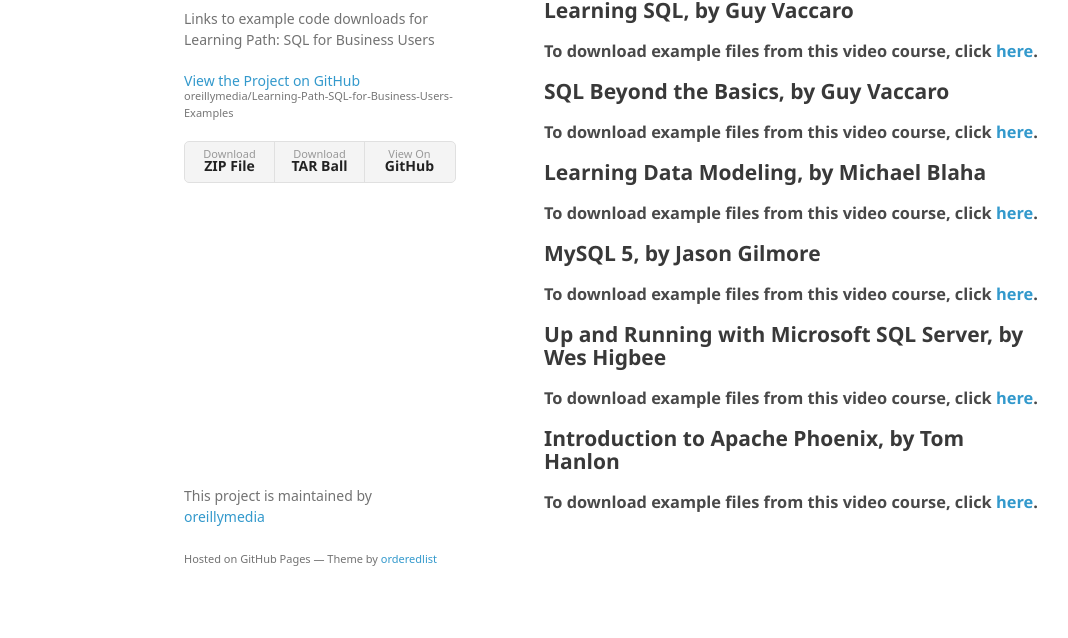
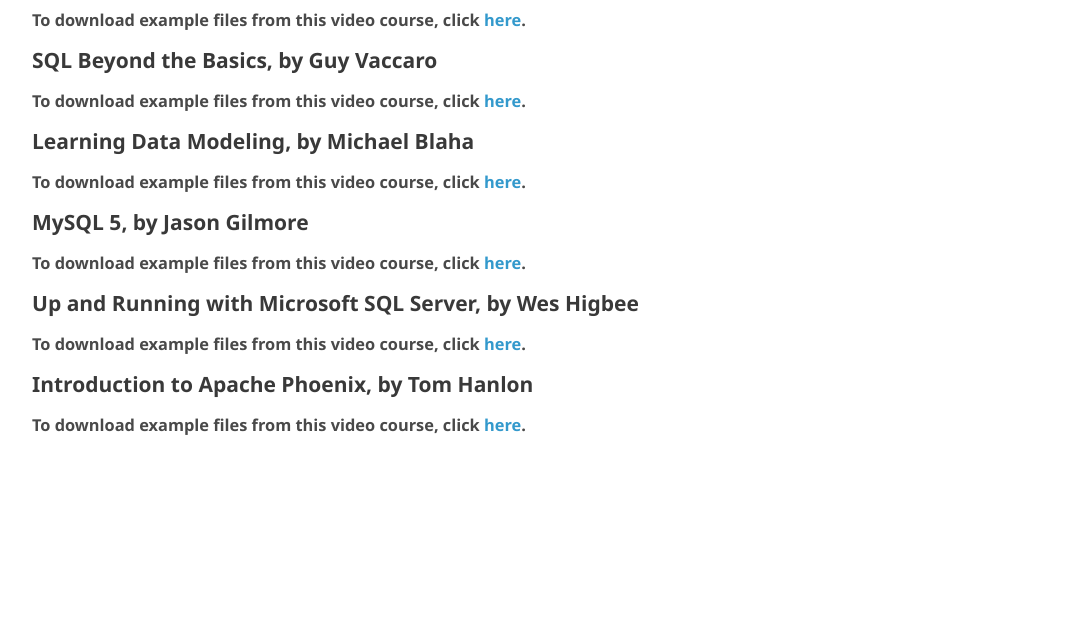
Before and after one commit to oreillymedia/Learning-Path-SQL-for-Business-Users-Examples, a plain HTML site: page index.html in a window 1280 px wide. Shown: the part 162-800 px from the top of the page, without its empty margins (26-1094 px from the left). Drawn offline with Linux system fonts and the light colour scheme; a web font is replaced by a local one.

Commit message:
Update index.html

```diff
--- a/index.html
+++ b/index.html
@@ -13,21 +13,6 @@
     <![endif]-->
   </head>
   <body>
-    <div class="wrapper">
-      <header>
-        <h1>Learning-Path-SQL-for-Business-Users-Examples</h1>
-        <p>Links to example code downloads for Learning Path: SQL for Business Users</p>
-
-        <p class="view"><a href="https://github.com/oreillymedia/Learning-Path-SQL-for-Business-Users-Examples">View the Project on GitHub <small>oreillymedia/Learning-Path-SQL-for-Business-Users-Examples</small></a></p>
-
-
-        <ul>
-          <li><a href="https://github.com/oreillymedia/Learning-Path-SQL-for-Business-Users-Examples/zipball/master">Download <strong>ZIP File</strong></a></li>
-          <li><a href="https://github.com/oreillymedia/Learning-Path-SQL-for-Business-Users-Examples/tarball/master">Download <strong>TAR Ball</strong></a></li>
-          <li><a href="https://github.com/oreillymedia/Learning-Path-SQL-for-Business-Users-Examples">View On <strong>GitHub</strong></a></li>
-        </ul>
-      </header>
-      <section>
         <h1>
 <a id="learning-path-sql-for-business-users-examples" class="anchor" href="#learning-path-sql-for-business-users-examples" aria-hidden="true"><span aria-hidden="true" class="octicon octicon-link"></span></a>Learning Path: SQL for Business Users Examples</h1>
 
@@ -68,12 +53,6 @@
 
 <h3>
 <a id="to-download-example-files-from-this-video-course-click-here-5" class="anchor" href="#to-download-example-files-from-this-video-course-click-here-5" aria-hidden="true"><span aria-hidden="true" class="octicon octicon-link"></span></a>To download example files from this video course, click <a href="http://examples.oreilly.com/0636920054122/">here</a>.</h3>
-      </section>
-      <footer>
-        <p>This project is maintained by <a href="https://github.com/oreillymedia">oreillymedia</a></p>
-        <p><small>Hosted on GitHub Pages &mdash; Theme by <a href="https://github.com/orderedlist">orderedlist</a></small></p>
-      </footer>
-    </div>
     <script src="javascripts/scale.fix.js"></script>
 
   </body>
```
